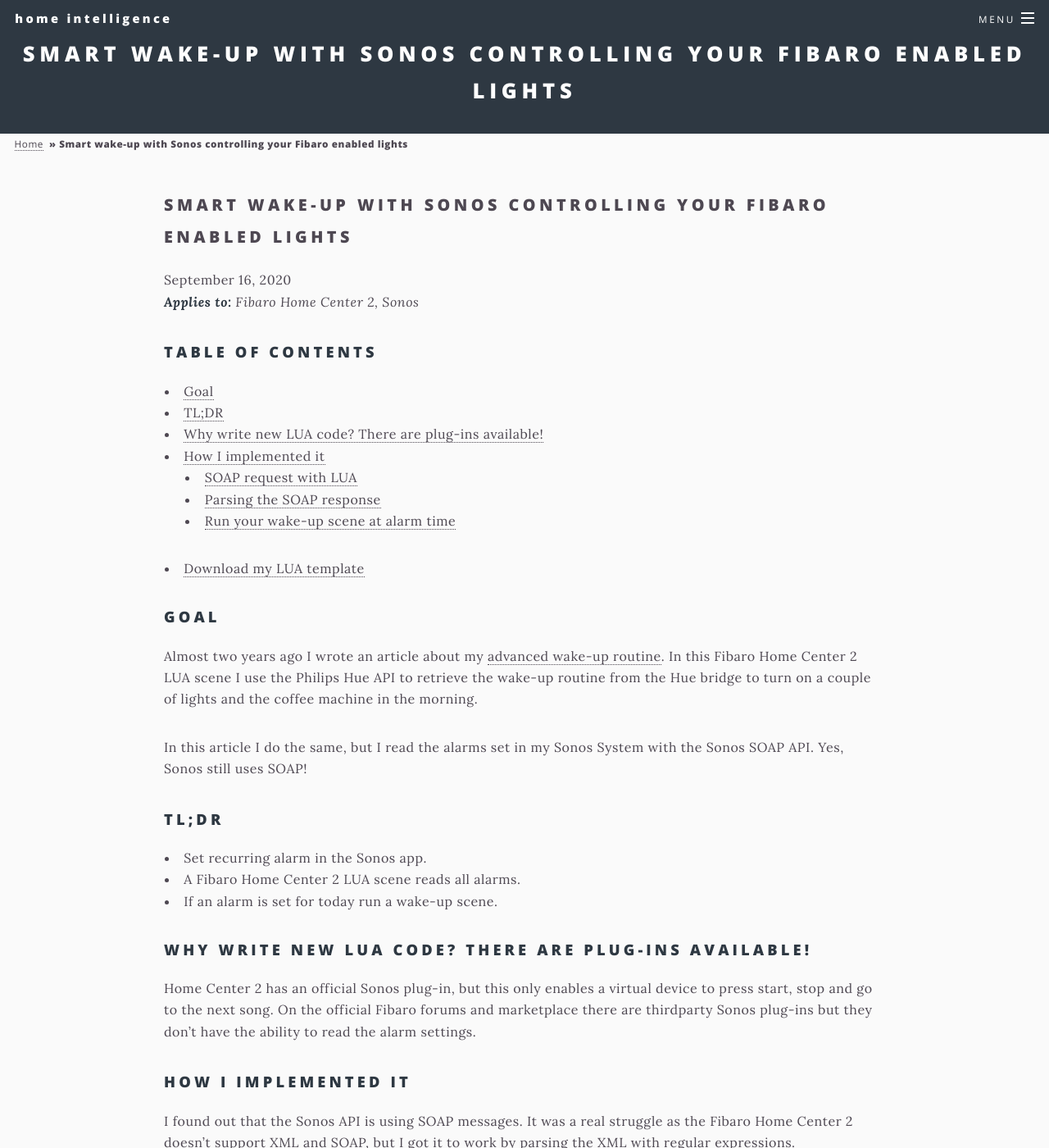
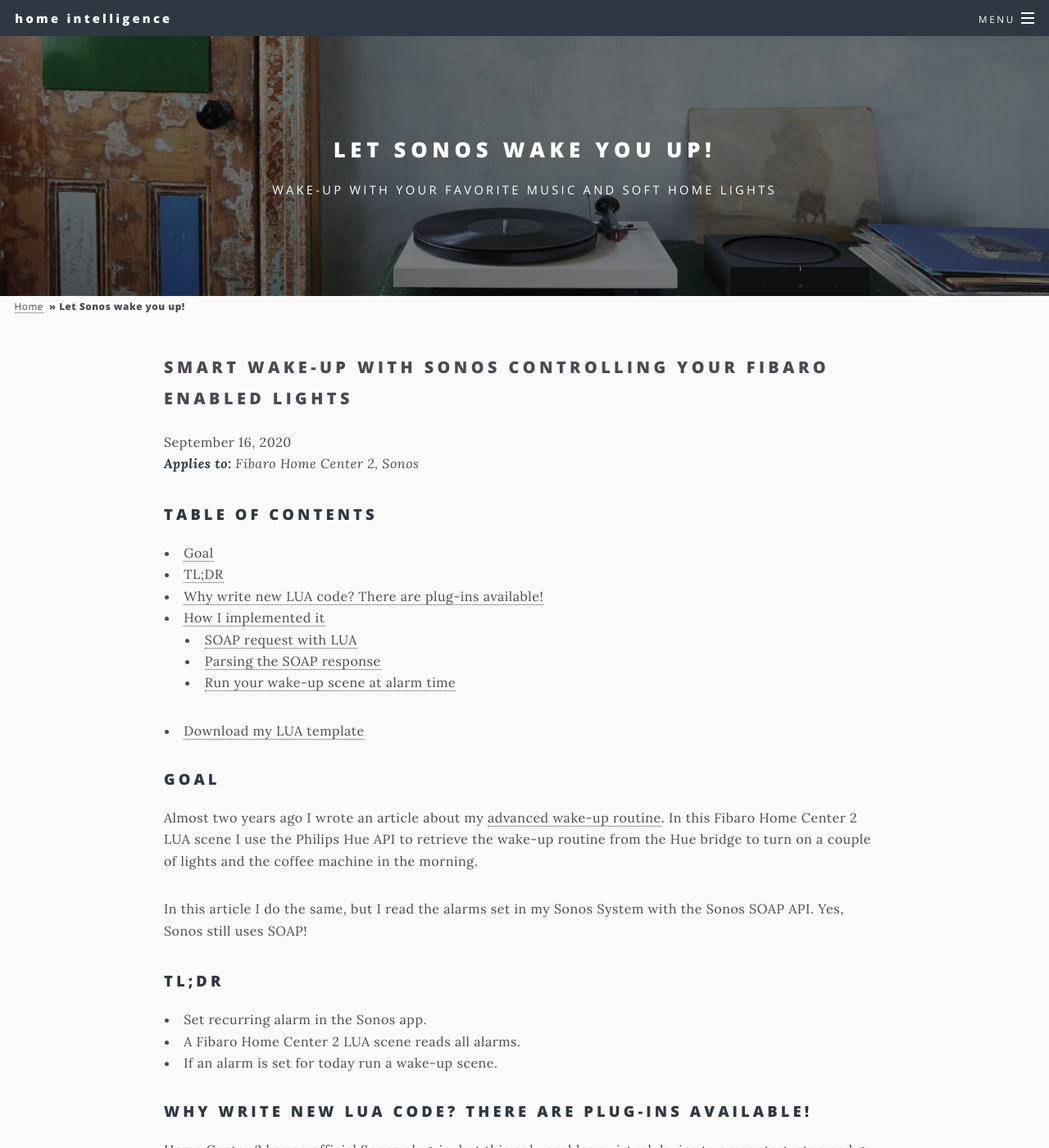
Before and after one commit to joepv/joepv.github.io, a Jekyll site: the page built from _pages/sonos.md, in a window 1280 px wide and 1400 px high. Shown: the whole window at 82% size. Built offline with Jekyll 4.4.1, drawn with Linux system fonts in a browser that asks for light colours; our own code applies the rules of GitHub Pages for plain Markdown files.

Commit message:
Artwork added. Typo's fixed.

```diff
--- a/_pages/sonos.md
+++ b/_pages/sonos.md
@@ -4,8 +4,8 @@
 product: Fibaro Home Center 2 and Sonos
 permalink: /sonos/
 excerpt: Wake-up with your favorite music and soft home lights
-image: perfectdry.jpg
-background-image: perfectdry.jpg  Afbeelding: Unsplash @iskubor
+image: sonos.jpg
+background-image: sonos.jpg
 ---
 
 # Smart wake-up with Sonos controlling your Fibaro enabled lights<!-- omit in toc -->
```
Also changed, not shown: images/sonos.jpg, 1 other file.
